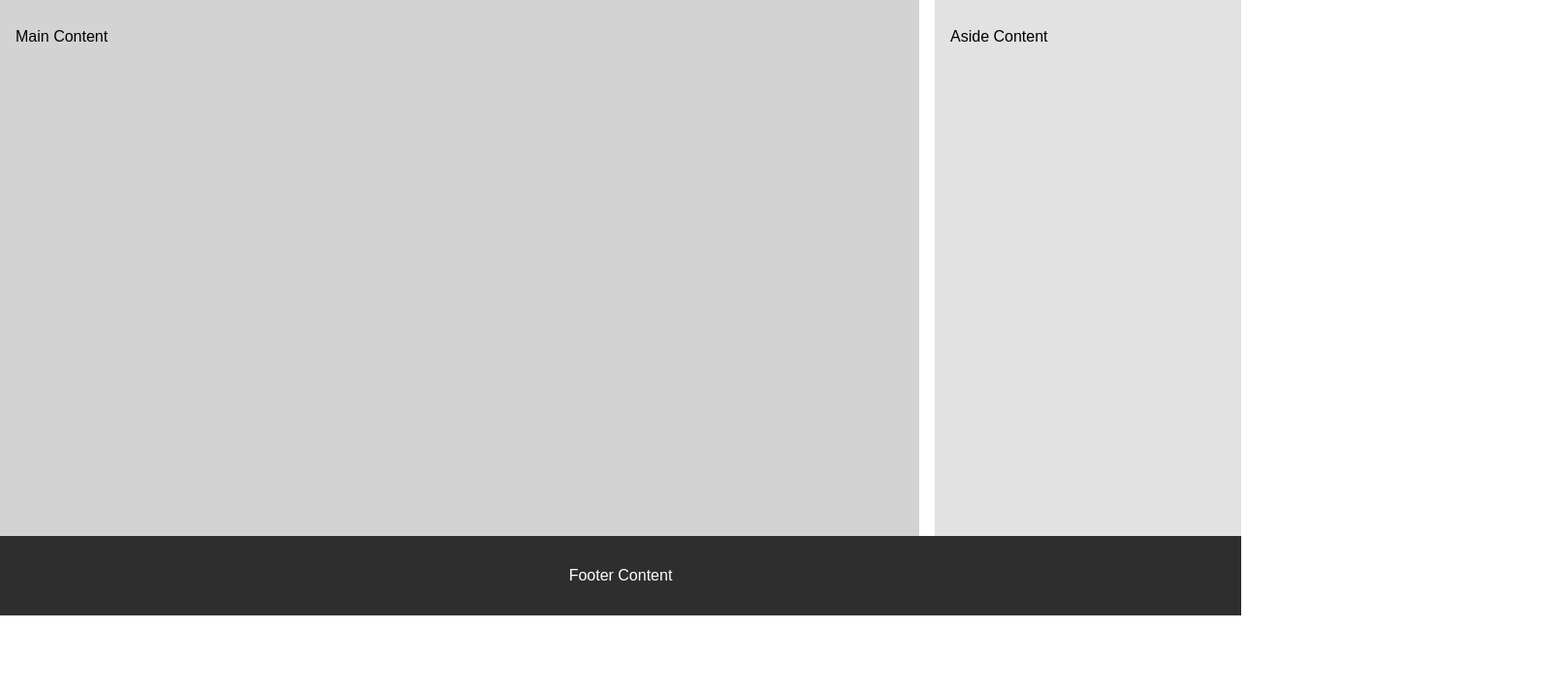
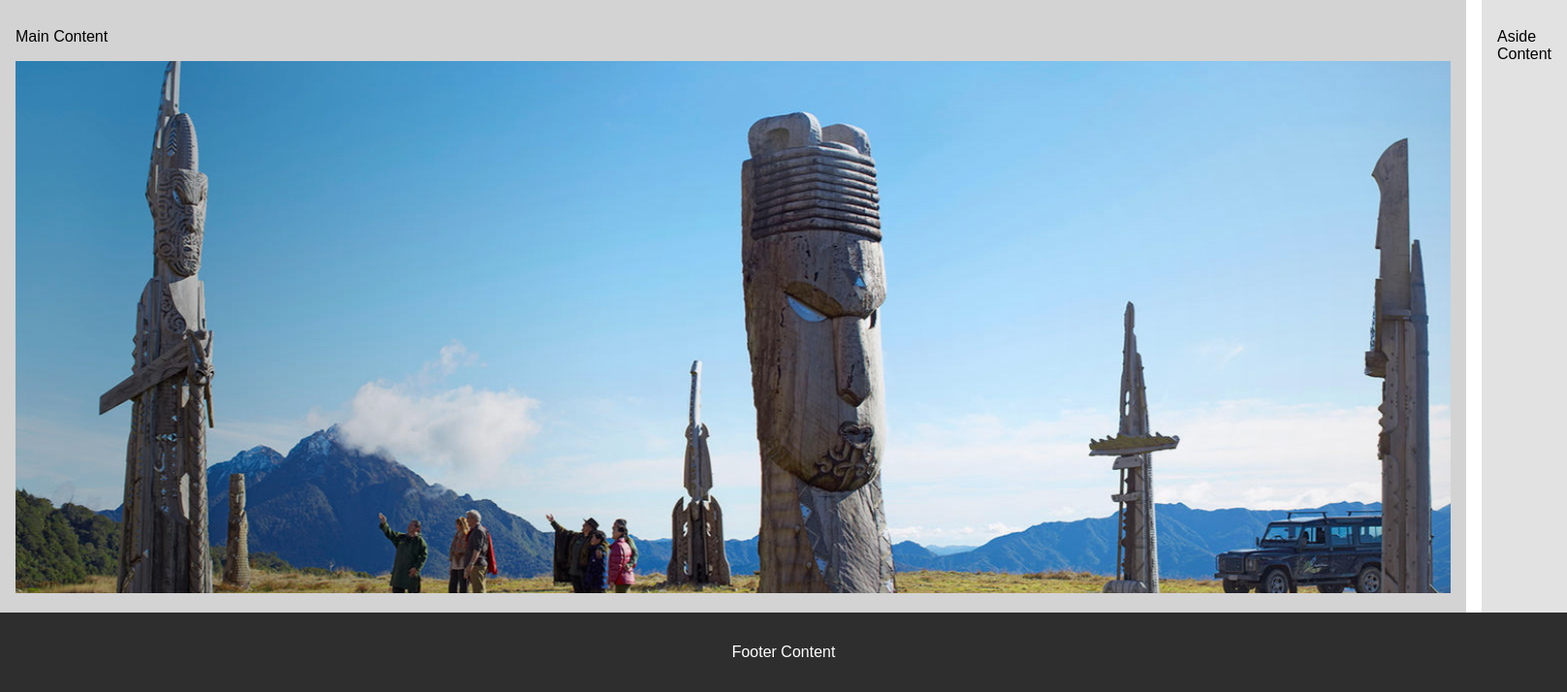
Before and after one commit to berni-niko/wdd131, a plain HTML site: page week01/basic-layout.html in a window 1280 px wide. Shown: the part 165-879 px from the top of the page at 97% size, 1616 px wide, since content can reach past the window. Before the commit the page ends 800 px from the top, so only its background shows below. Drawn offline with Linux system fonts and the light colour scheme.

Commit message:
image uploaded

```diff
--- a/week01/basic-layout.html
+++ b/week01/basic-layout.html
@@ -22,6 +22,7 @@
     <div class="content">
         <main>
             <p>Main Content</p>
+            <img src="nztemple.png" alt="NZ Temple" />
         </main>
 
         <aside>
```
